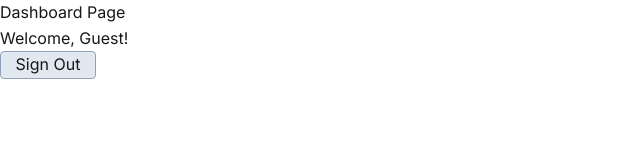
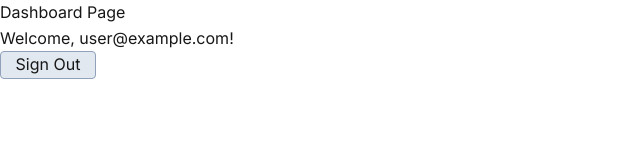
Before and after one commit to mohamedmegahed168/aswan-doc, a Next.js app: page /dashboard in a window 1280 px wide. Shown: the top 160 px of the page, without its empty margins (0-640 px from the left). Built offline with nearby package versions, Linux system fonts and the light colour scheme; no server answers; sample sign-in values are in the browser's storage.

Commit message:
setting rules up

```diff
--- a/app/dashboard/page.jsx
+++ b/app/dashboard/page.jsx
@@ -1,5 +1,4 @@
 "use client";
-import { useSearchParams } from "next/navigation";
 import { signOut, onAuthStateChanged } from "firebase/auth";
 import { auth } from "@/storage/firebase";
 import { useRouter } from "next/navigation";
@@ -8,23 +7,26 @@ import { useEffect, useState } from "react";
 function DashboardPage() {
   const [user, setUser] = useState(null);
   const router = useRouter();
-  const searchParams = useSearchParams();
-  const userEmail = searchParams.get("user") || "Guest";
-  /*useEffect(() => {
+  useEffect(() => {
     const unsubscribe = onAuthStateChanged(auth, (currentUser) => {
-      console.log("Current user:", currentUser);
-      setUser(currentUser);
+      if (currentUser) {
+        setUser(currentUser);
+      } else {
+        router.push("/");
+      }
     });
     return () => unsubscribe();
-  }, []);*/
+  }, [router]);
   async function handleSignOut() {
     await signOut(auth);
-    router.push("/");
+  }
+  if (!user) {
+    return <div>Redirecting...</div>;
   }
   return (
     <div>
       <h1>Dashboard Page</h1>
-      <p>Welcome, {userEmail}!</p>
+      <p>Welcome, {user.email}!</p>
       <button
         className="border border-slate-400 rounded bg-slate-200 w-24 cursor-pointer"
         onClick={handleSignOut}
--- a/app/page.jsx
+++ b/app/page.jsx
@@ -35,14 +35,9 @@ function HomePage() {
       email,
       password
     );
-    router.push(`/dashboard?user=${userCredentials.user.email}`);
+    router.push(`/dashboard`);
   }
-  /* useEffect(() => {
-    const unsubscribe = onAuthStateChanged(auth, (currentUser) => {
-      setUser(currentUser);
-    });
-    return () => unsubscribe();
-  });*/
+
   return (
     <div className="flex flex-col items-center gap-8 h-screen">
       {" "}
```
Also changed, not shown: 1 other file (tests, documents, lock files or other folders).
